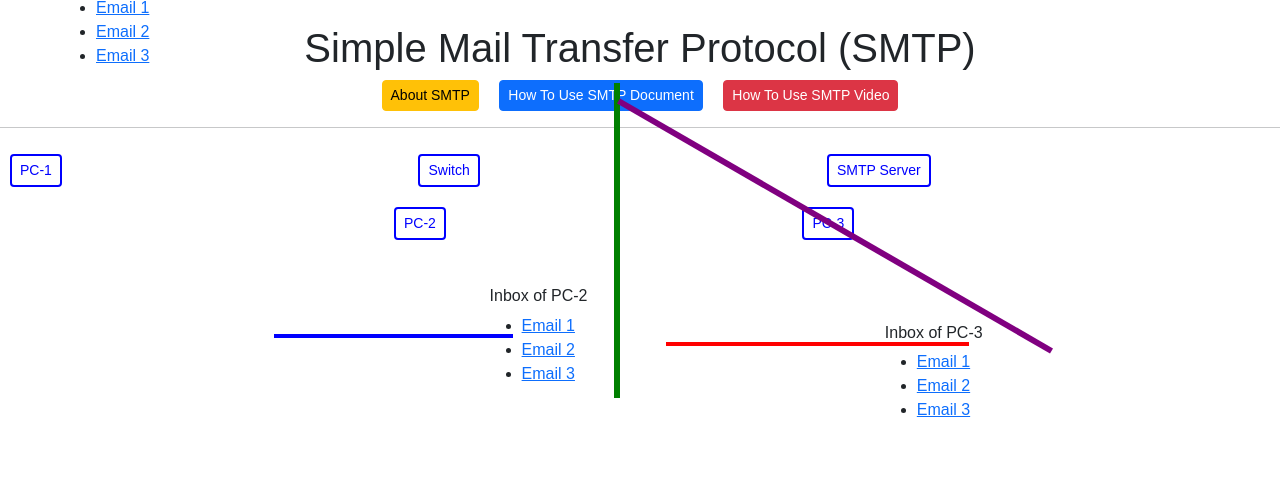
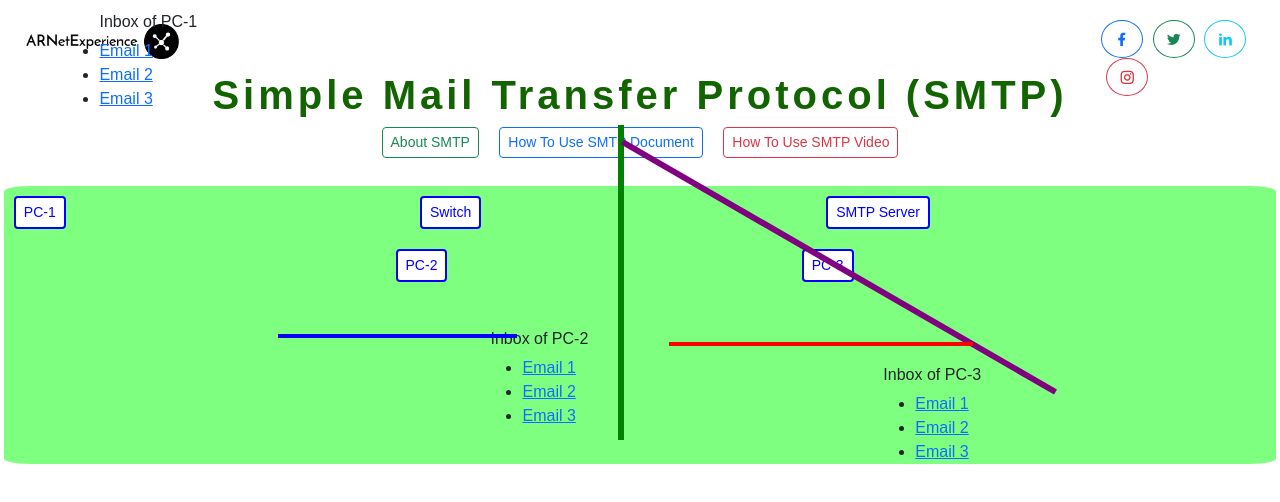
Before and after one commit to sritikamanjrekar/SMTP, a plain HTML site: page index.html in a window 1280 px wide. Drawn offline with nearby package versions, Linux system fonts and the light colour scheme; some packages are replaced by stand-ins of ours; a script that the page names is missing.

Commit message:
Add files via upload

```diff
--- a/index.html
+++ b/index.html
@@ -2,7 +2,7 @@
 <html lang="en">
 
 <head>
-  <title>Simple Mail Transfer Protocol</title>
+  <title>Simple Mail Transfer Protocol (SMTP)</title>
   <meta charset="utf-8">
   <meta name="description" content="&lt;model-viewer&gt; template">
   <meta name="viewport" content="width=device-width, initial-scale=1">
@@ -128,8 +128,21 @@
       z-index: 0;
 
     }
+
+    /* Define animation */
+    @keyframes colorChange {
+      0% { color: #116400; }
+      50% { color: #2bff00; }
+      100% { color: #116400; }
+  }
+
+  /* Apply animation to the span */
+  h1 span:hover {
+      animation: colorChange 5s infinite;
+  }
   </style>
 
+  <link href="https://cdn.jsdelivr.net/npm/remixicon@3.4.0/fonts/remixicon.css" rel="stylesheet" />
 
 </head>
 
@@ -140,6 +153,22 @@
 
   <br> <!-- Line break element -->
 
+  <div>
+    <a href="https://sritikamanjrekar.github.io/ARNetExperince/">
+      <img src="logo.png" alt="ARNetExperince" style="width: 12%;margin-left: 2%;"></a>
+    <div style="margin-left: 86%;margin-top: -3%;">
+      <a href="https://www.facebook.com/sharer/sharer.php?u=https://sritikamanjrekar.github.io/SMTP/" target="_blank"><i
+          class="ri-facebook-fill btn btn-outline-primary" style="border-radius: 50%;"></i></a>
+      <a href="https://twitter.com/intent/tweet?url=https://sritikamanjrekar.github.io/SMTP/&text=Check%20out%20this%20awesome%20website!"
+        target="_blank"><i class="ri-twitter-fill  btn btn-outline-success"
+          style="border-radius: 50%;margin-left: 3%;"></i></a>
+      <a href="https://www.linkedin.com/shareArticle?url=https://sritikamanjrekar.github.io/SMTP/" target="_blank"><i
+          class="ri-linkedin-fill btn btn-outline-info" style="border-radius: 50%;margin-left: 3%;"></i></a>
+      <a href="" target="_blank"><i class="ri-instagram-line btn btn-outline-danger"
+          style="border-radius: 50%;margin-left: 3%;"></i></a>
+
+    </div>
+
   <!-- Container div -->
   <div>
 
@@ -147,11 +176,11 @@
     <center>
 
       <!-- Heading element with text "File Transfer Protocols" -->
-      <h1>Simple Mail Transfer Protocol (SMTP)</h1>
+      <h1 style="margin-top: -2%;"><b><span style="letter-spacing: 0.5cqmin;color: #116400;">Simple Mail Transfer Protocol (SMTP)</span></b></h1>
       <!-- Heading element -->
-      <button class="btn btn-warning btn-sm" onclick="openPdfPPT()">About SMTP</button>
-      &ensp;&ensp;<button class="btn btn-primary btn-sm" onclick="openPdfDocs()">How To Use SMTP Document</button>
-      &ensp;&ensp;<button class="btn btn-danger btn-sm" onclick="openVideo()">How To Use SMTP Video</button>
+      <button class="btn btn-outline-success btn-sm" onclick="openPdfPPT()">About SMTP</button>
+      &ensp;&ensp;<button class="btn btn-outline-primary btn-sm" onclick="openPdfDocs()">How To Use SMTP Document</button>
+      &ensp;&ensp;<button class="btn btn-outline-danger btn-sm" onclick="openVideo()">How To Use SMTP Video</button>
 
 
 
@@ -163,9 +192,10 @@
   </div>
   <!-- End of container div -->
 
-  <hr> <!-- Horizontal rule element -->
+  <!-- <hr> Horizontal rule element -->
+<br>
 
-
+  <div style="background-color:rgb(127, 255, 127);border-radius: 2%;margin: 0.3%;">
 
 
 
@@ -321,7 +351,7 @@
           <p id="emailBody"></p>
         </div>
 
-
+</div>
 
     <div class="modal fade" id="PC1Email" tabindex="-1" aria-labelledby="exampleModalLabel" aria-hidden="true">
       <div class="modal-dialog">
```
Also changed, not shown: logo.png (added).
